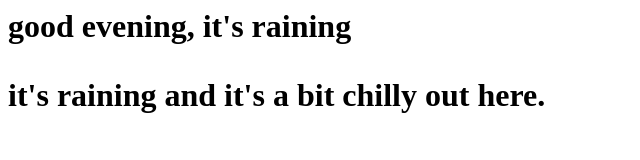
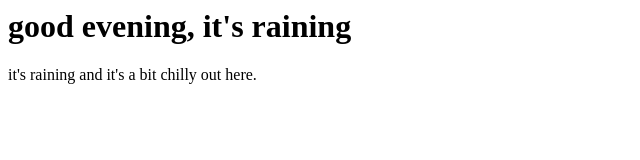
Before and after one commit to Kgosim0re/good-day-everyone, a plain HTML site: page index.html in a window 1280 px wide. Shown: the whole page, without its empty margins (0-640 px from the left). Drawn offline with Linux system fonts and the light colour scheme.

Commit message:
create homepage

```diff
--- a/index.html
+++ b/index.html
@@ -1,3 +1,3 @@
-<h1>good evening, it's raining<h1>
+<h1>good evening, it's raining</h1>
 
   <P>it's raining and it's a bit chilly out here.</P>
```
